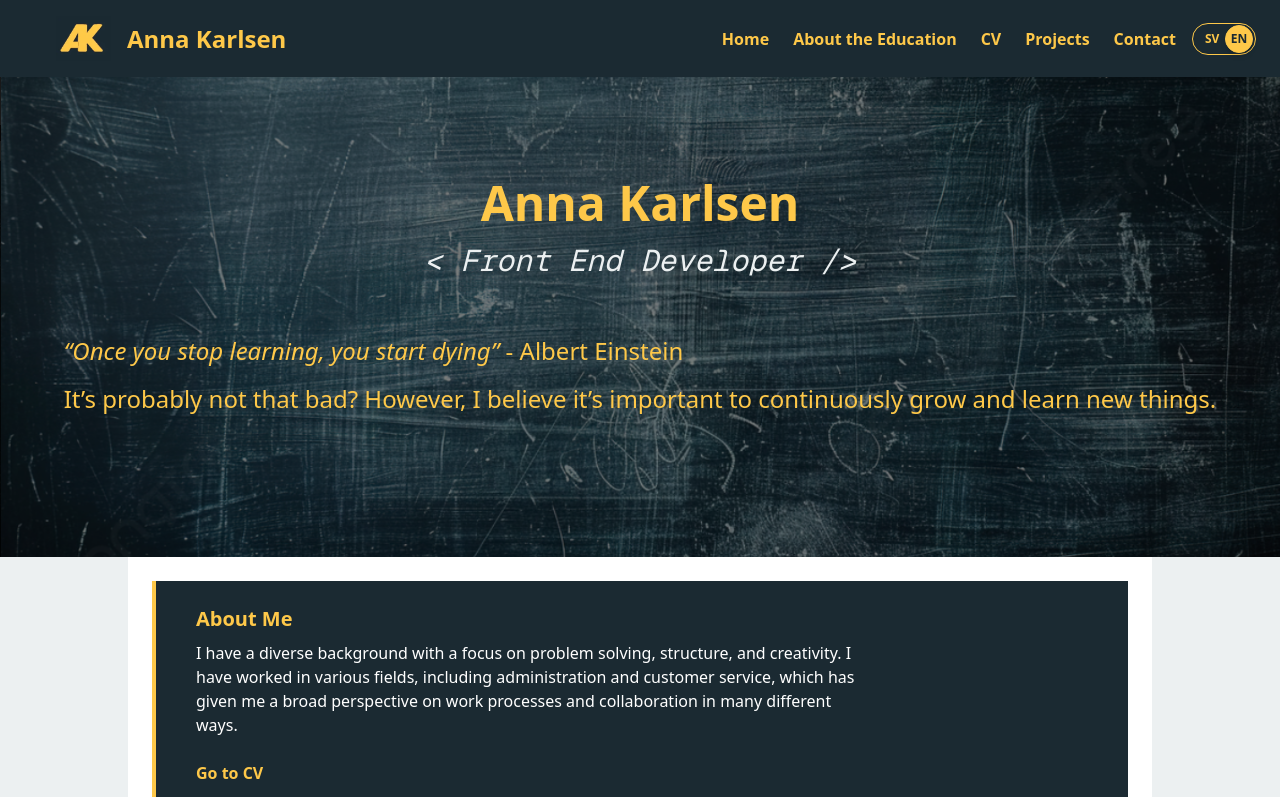
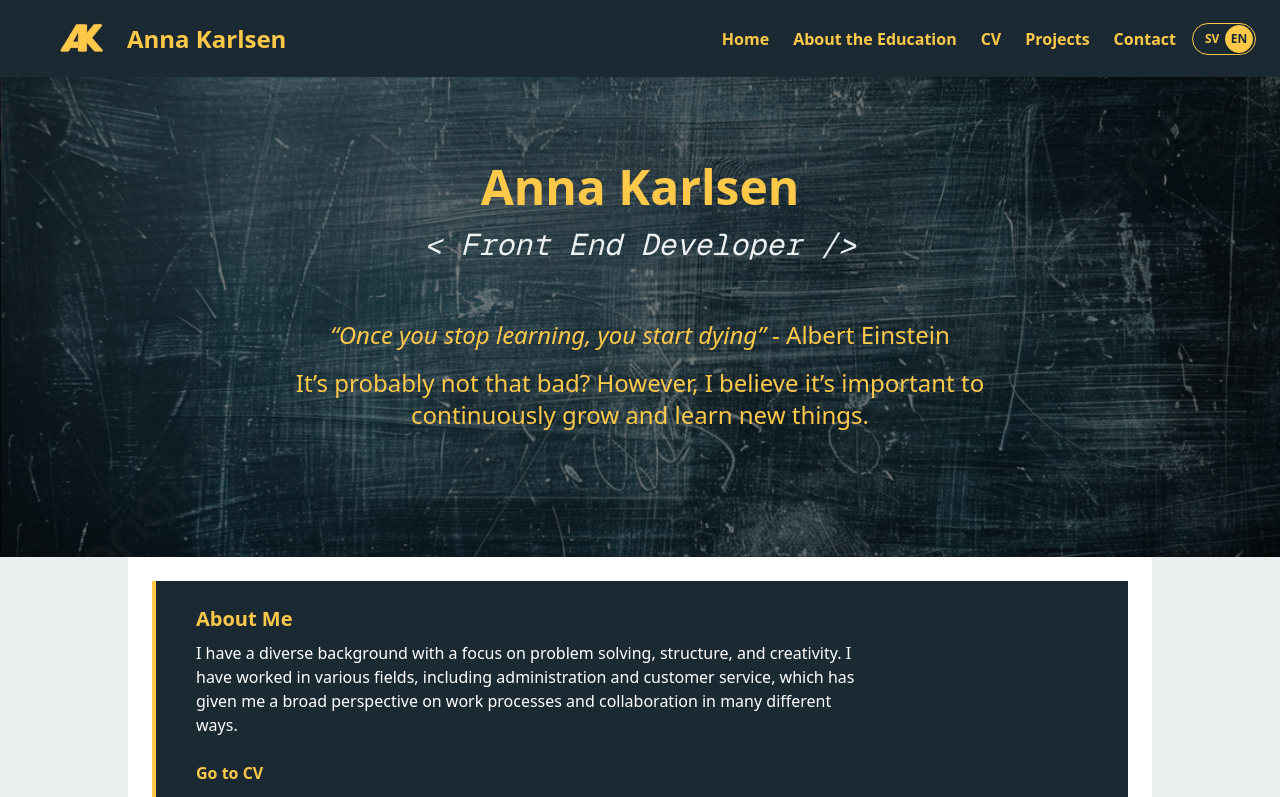
Before and after one commit to annkar73/portfolio-nextjs, a Next.js app: page /en in a window 1280 px wide. Shown: the top 797 px of the page. Built offline with nearby package versions, Linux system fonts and the light colour scheme.

Commit message:
adjust styles

```diff
--- a/src/app/[locale]/cv/page.tsx
+++ b/src/app/[locale]/cv/page.tsx
@@ -86,7 +86,7 @@ export default function CVPage() {
 
       <button
         onClick={() => window.print()}
-        className="mt-6 px-4 py-2 border-2 border-[var(--color-foreground)] text-[var(--color-foreground)] font-semibold rounded-none hover:bg-[var(--color-foreground)] hover:text-white print:hidden"
+        className="mt-6 px-4 py-2 border-2 border-[var(--color-foreground)] text-[var(--color-foreground)] font-semibold rounded-none cursor-pointer hover:bg-[var(--color-foreground)] hover:text-white print:hidden"
       >
         Skriv ut / Spara
       </button>
--- a/src/components/Button.tsx
+++ b/src/components/Button.tsx
@@ -9,7 +9,7 @@ export default function Button({ className, ...props }: ButtonProps) {
   return (
     <ShadcnButton
       className={cn(
-        "border border-2 border-[var(--color-accent)] text-[var(--color-accent)] uppercase font-semibold bg-transparent hover:border-[var(--color-secondary-accent)] hover:text-[var(--color-secondary-accent)] hover:bg-transparent",
+        "border border-2 border-[var(--color-accent)] text-[var(--color-accent)] uppercase font-semibold bg-transparent cursor-pointer hover:border-[var(--color-secondary-accent)] hover:text-[var(--color-secondary-accent)] hover:bg-transparent",
         className
       )}
       {...props}
--- a/src/components/Hero.tsx
+++ b/src/components/Hero.tsx
@@ -22,7 +22,7 @@ export default function Hero() {
         <h3 className="text-[var(--color-background)] text-xl md:text-3xl italic font-mono">
           {t("title")}
         </h3>
-        <div className="my-10 mx-10 text-[var(--color-accent)] text-xl md:text-2xl space-y-4">
+        <div className="my-10 mx-10 text-[var(--color-accent)] text-center max-w-3xl text-xl md:text-2xl space-y-4">
         <p>
             <q className="italic">{t("quote")}</q>{" "}
             <span>{t("quoteAuthor")}</span>
```
